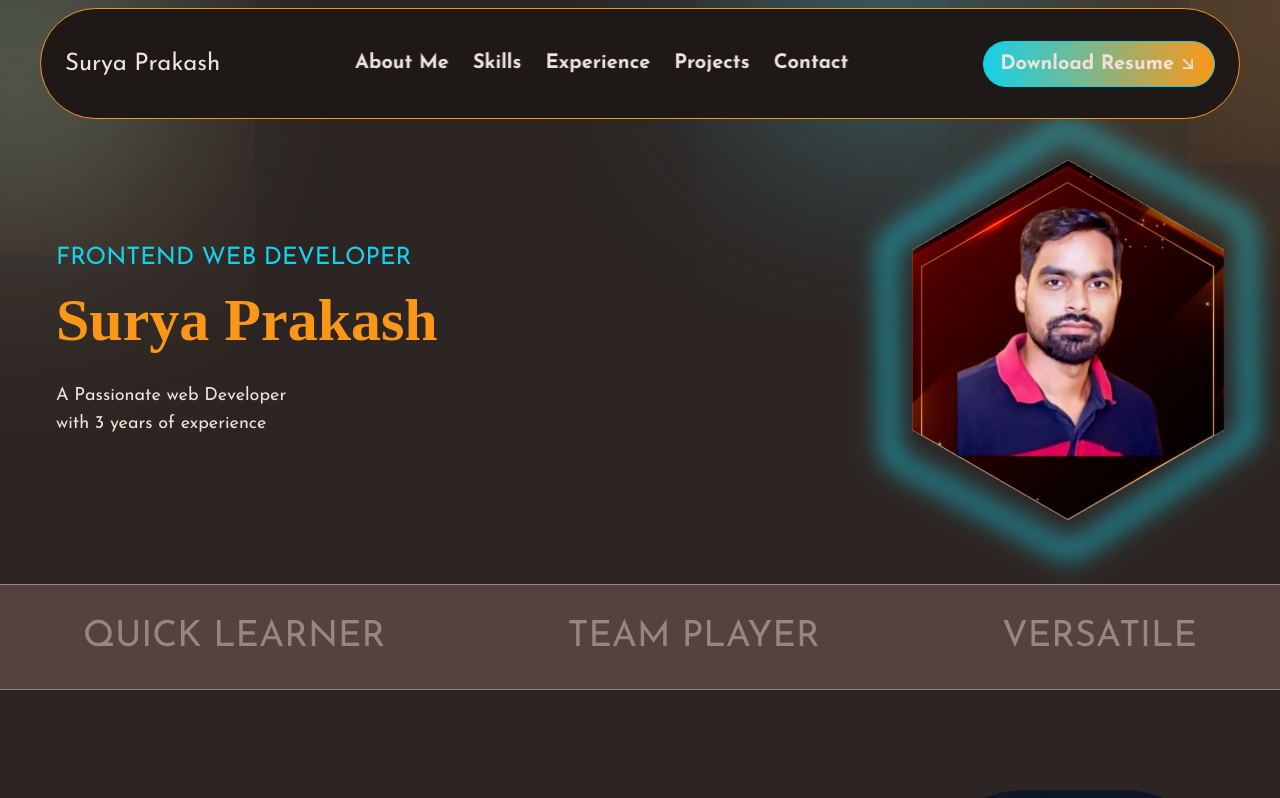
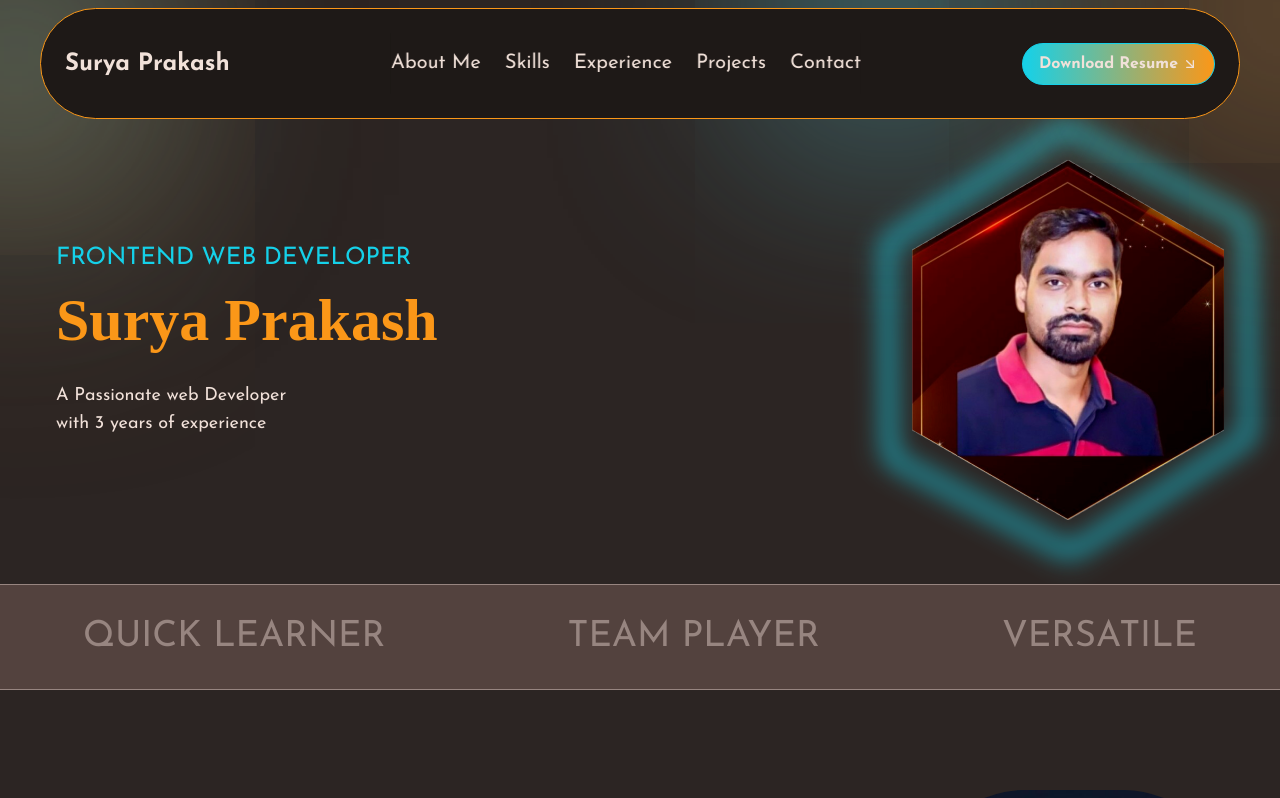
Before and after one commit to surya-prakash08/portfolio-website-with-react, a React (Vite) app: page / in a window 1280 px wide. Shown: the top 798 px of the page. Built offline with nearby package versions, Linux system fonts and the light colour scheme.

Commit message:
5th commit -bold

```diff
--- a/src/components/navbar/NavbarBtn.jsx
+++ b/src/components/navbar/NavbarBtn.jsx
@@ -5,7 +5,7 @@ const NavbarBtn = () => {
     <a
     href="/public"
     download="Surya_Prakash_Infosys_Resume.pdf"
-    className='px-4 py-2 rounded-full text-xl font-bold text-white border-cyan border flex items-center gap-1 bg-gradient-to-r from-cyan to-orange hover:border-orange hover:scale-110 transition-all duration-500 hover:shadow-cyanShadow'>Download Resume
+    className='px-4 py-2 rounded-full text-m font-bold text-white border-cyan border flex items-center gap-1 bg-gradient-to-r from-cyan to-orange hover:border-orange hover:scale-110 transition-all duration-500 hover:shadow-cyanShadow'>Download Resume
     <div className='sm:hidden md:block'>
       <LuArrowDownRight />
     </div>
--- a/src/components/navbar/NavbarLinks.jsx
+++ b/src/components/navbar/NavbarLinks.jsx
@@ -11,7 +11,7 @@ const links = [
 
 const NavbarLinks = () => {
   return (
-    <ul className='flex gap-6 text-white font-bold text-center  lg:flex-row sm:flex-col lg:relative sm:absolute sm:top-[120%] left-[50%] -translate-x-[50%] lg:text-md sm:text-xl sm:bg-cyan/30 backdrop-blur-lg lg:bg-black sm:w-full py-4'>
+    <ul className='flex gap-6 text-white font-normal text-center  lg:flex-row sm:flex-col lg:relative sm:absolute sm:top-[120%] left-[50%] -translate-x-[50%] lg:text-md sm:text-xl sm:bg-cyan/30 backdrop-blur-lg lg:bg-black sm:w-full py-4'>
       {links.map((link, index)=>{
         return <li key={index} className='group'>
             <Link to={link.section}
--- a/src/components/navbar/NavbarLogo.jsx
+++ b/src/components/navbar/NavbarLogo.jsx
@@ -3,7 +3,7 @@ import React from 'react'
 const NavbarLogo = () => {
   return (
     <div>
-      <h1 className='text-white text-2xl sm:hidden md:block'>
+      <h1 className='text-white font-black text-2xl sm:hidden md:block'>
         Surya Prakash
 
       </h1>
```
